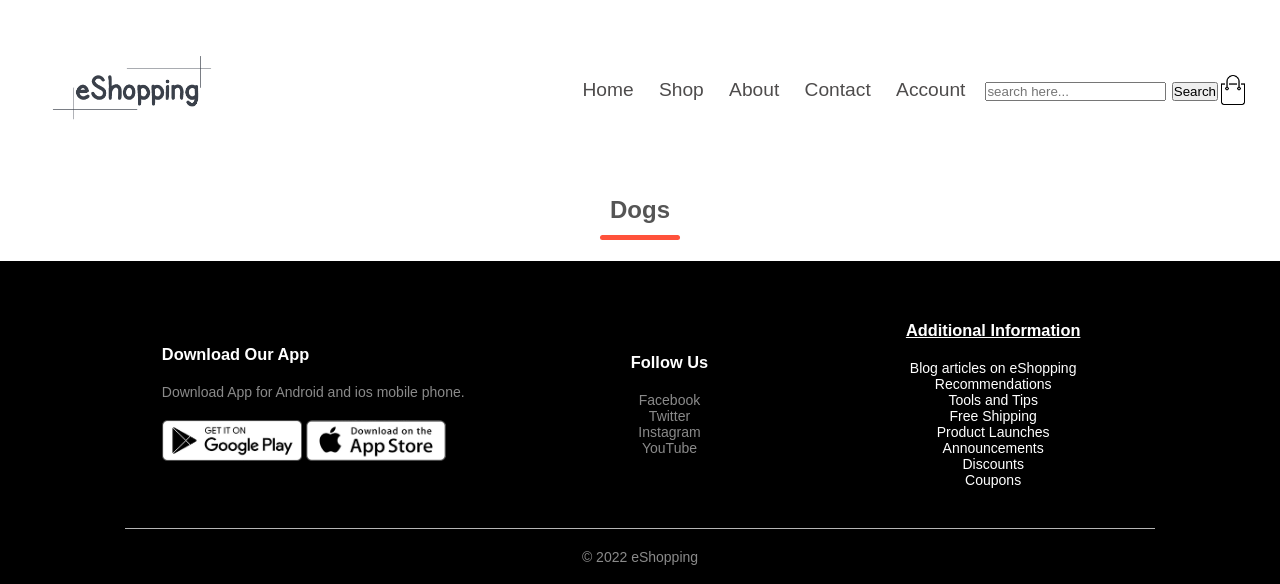
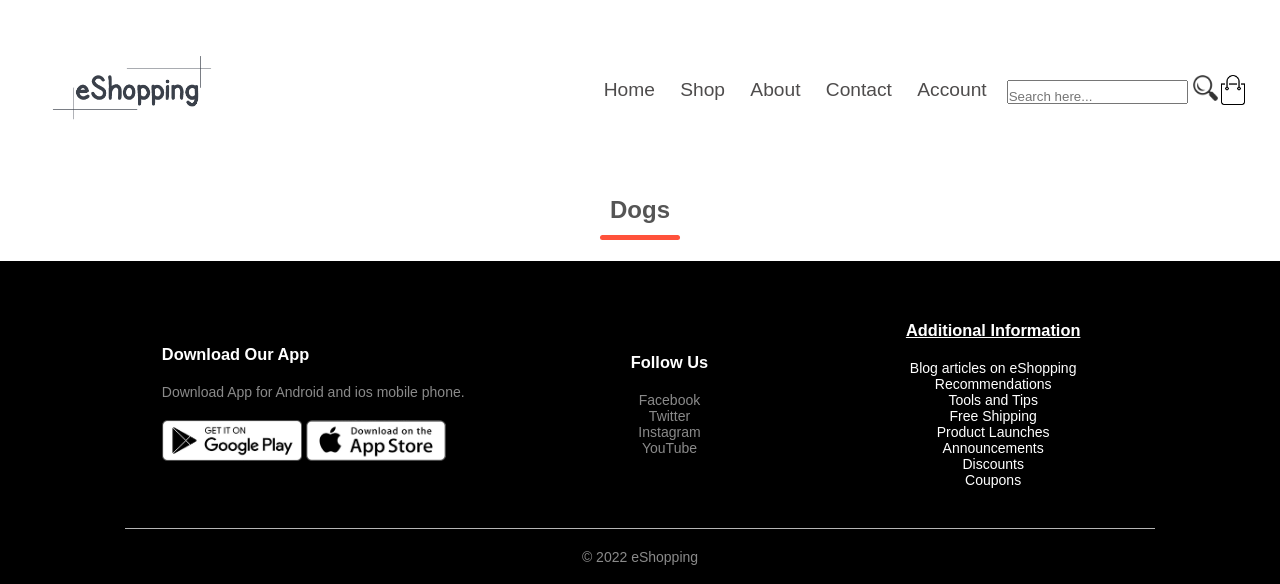
Before and after one commit to mikemwai/eShopping, a PHP site: page /Account/Dogs.php in a window 1280 px wide. Shown: the top 584 px of the page. Run offline with PHP 8.4, Linux system fonts and the light colour scheme; data that the repository does not hold is empty.

Commit message:
On branch master  Your branch is up to date with 'origin/master'.  Changes to be committed: 	modified:   Account/Dogs.php 	modified:   Account/Formal.php

```diff
--- a/Account/Dogs.php
+++ b/Account/Dogs.php
@@ -78,9 +78,10 @@ if(isset($_POST['add_to_product']))
                 </ul>
         </nav>
 
-               <form action="results.php" class="" method="get">
-                    <input type="search" name="user_query" placeholder="search here...">
-                    <input type="submit" name="search" value="Search">
+        <form action="results.php" class="" method="get">
+                    <input type="search" name="user_query" placeholder="Search here..." class="searchbar">
+                    <button type="submit" name="search" class="btn2"><img src="../Account/Searchicon.png" class="icon" id="image"></button>
+                    <!--<input type="submit" name="search" value="Search">--->
                 </form>
 
             <img onclick="window.location.href='../Account/Cart.php';" src="../eShopping/images/cart.png" width="30px" height="30px">
```
Also changed, not shown: Account/Formal.php (+4 -3 lines).
